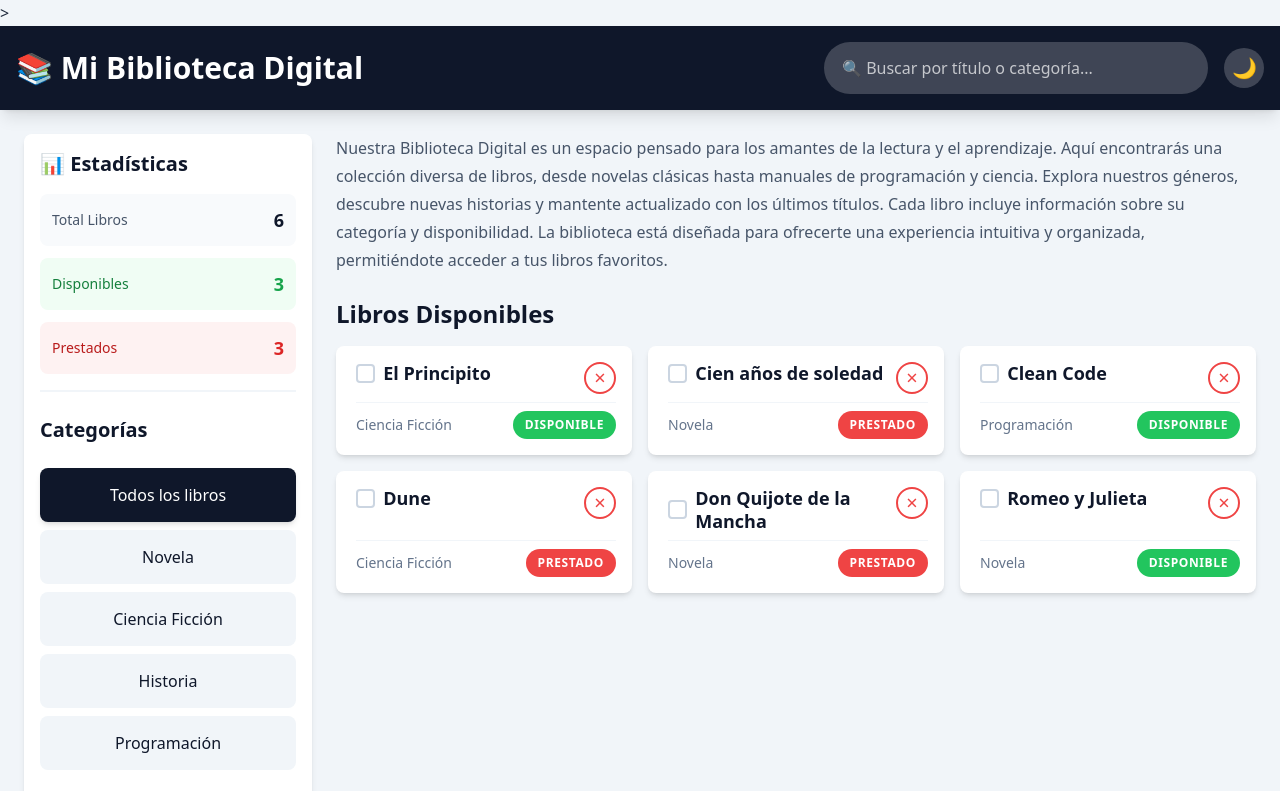
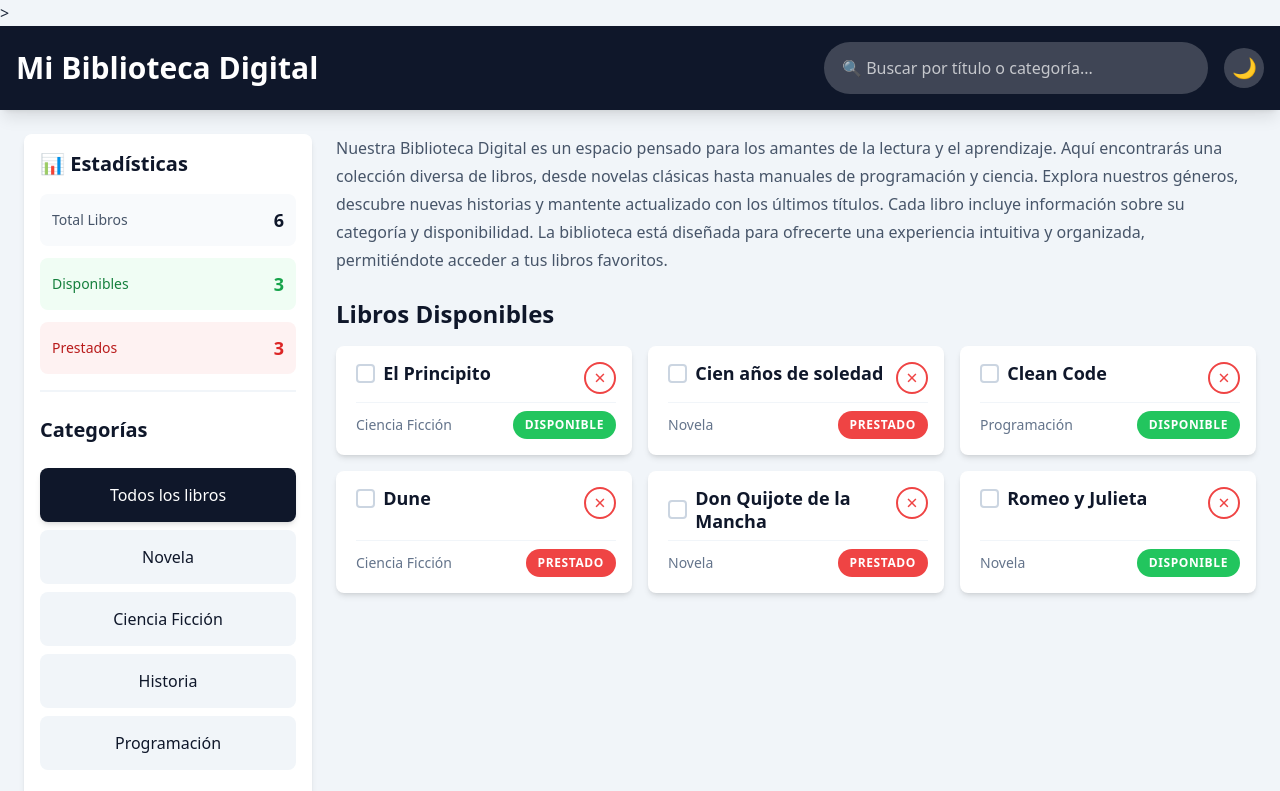
Before and after one commit to Madeleine-git/taskflow-project, a website: page public/index.html in a window 1280 px wide. Shown: the top 791 px of the page. Drawn offline with nearby package versions, Linux system fonts and the light colour scheme; files that its build step writes are made by us from their sources.

Commit message:
Quitar Icono

```diff
--- a/public/index.html
+++ b/public/index.html
@@ -63,7 +63,7 @@
     <header class="bg-slate-900 text-white p-4 text-center sticky top-0 z-50 shadow-lg dark:bg-black transition-colors duration-300">
         <div class="max-w-7xl mx-auto">
             <div class="flex flex-col sm:flex-row items-center justify-between gap-4">
-                <h1 class="text-2xl sm:text-3xl font-bold m-0">📚 Mi Biblioteca Digital</h1>
+                <h1 class="text-2xl sm:text-3xl font-bold m-0">Mi Biblioteca Digital</h1>
 
                 <div class="flex items-center gap-4 w-full sm:w-auto">
                     <!-- Buscador -->
```
